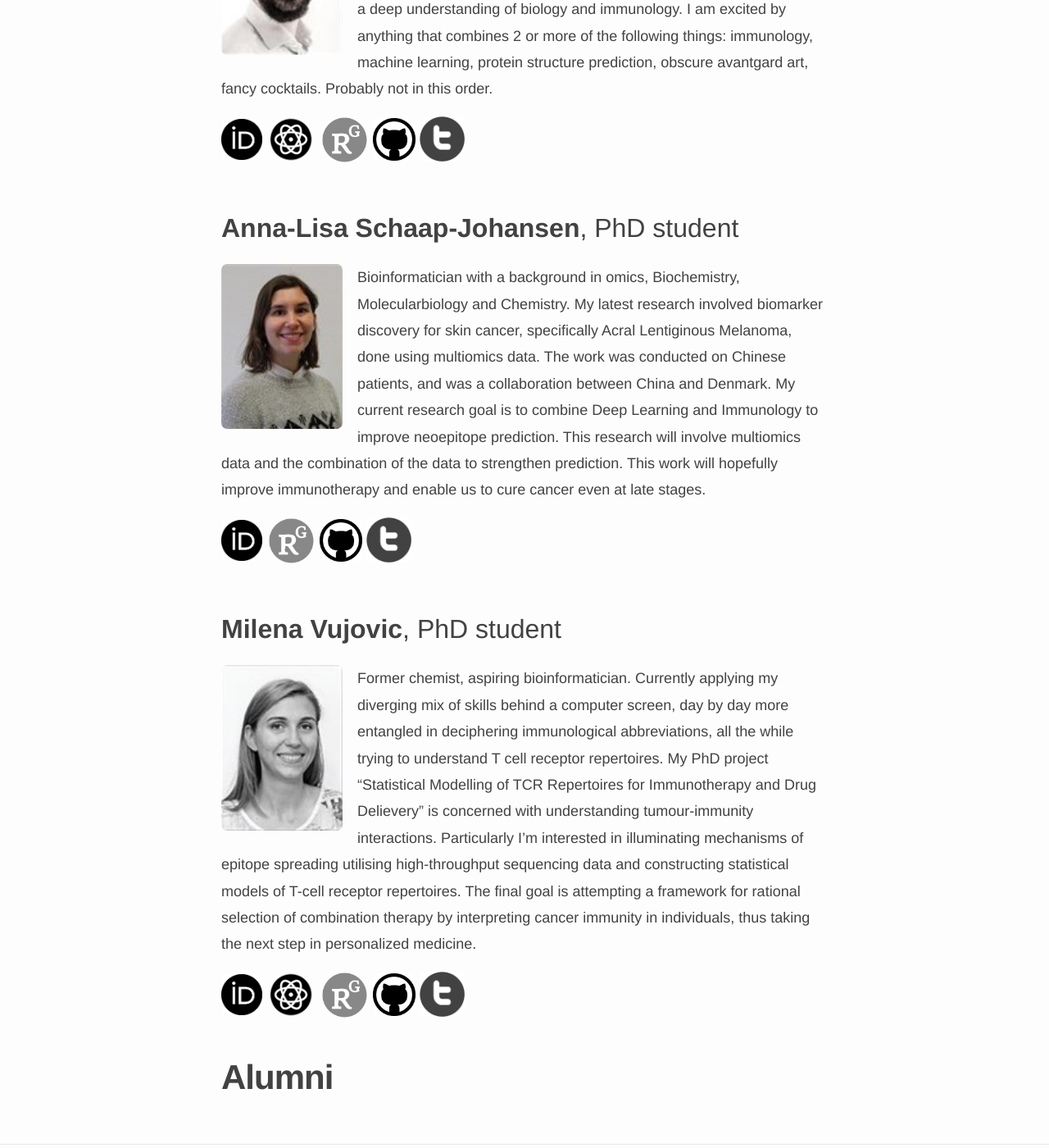
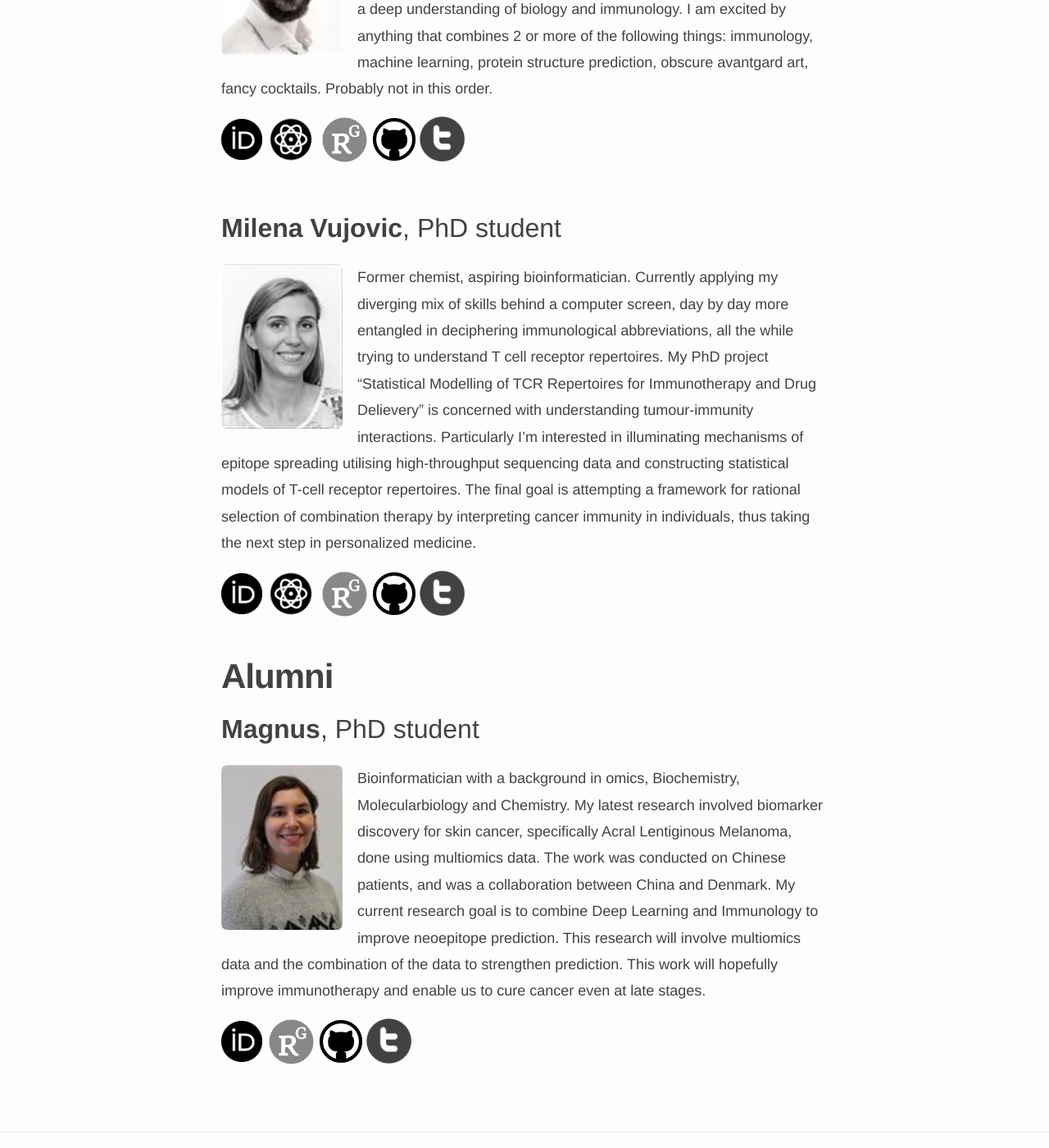
Before and after one commit to biodatascience101/BioDataScience101.github.io, a Jekyll site: the page built from _pages/team/index.md, in a window 1280 px wide and 1400 px high, scrolled down 751 px. Shown: the whole window at 82% size. Built offline with Jekyll 4.4.1, drawn with Linux system fonts in a browser that asks for light colours; nearby versions of some CDN libraries.

Commit message:
Update team.yml

```diff
--- a/_data/team.yml
+++ b/_data/team.yml
@@ -28,9 +28,9 @@
   photo: team/paolo_img.jpg
   #photo: team/paolo_2019.gif
 
-- name: Anna-Lisa Schaap-Johansen
+- name: Magnus
   is_pi: False
-  is_current: True
+  is_current: False
   position: PhD student
   orcid:  https://orcid.org/0000-0003-2428-6835
 #  scholar: https://scholar.google.ca/citations?user=PA02gIYAAAAJ&hl=en
```
